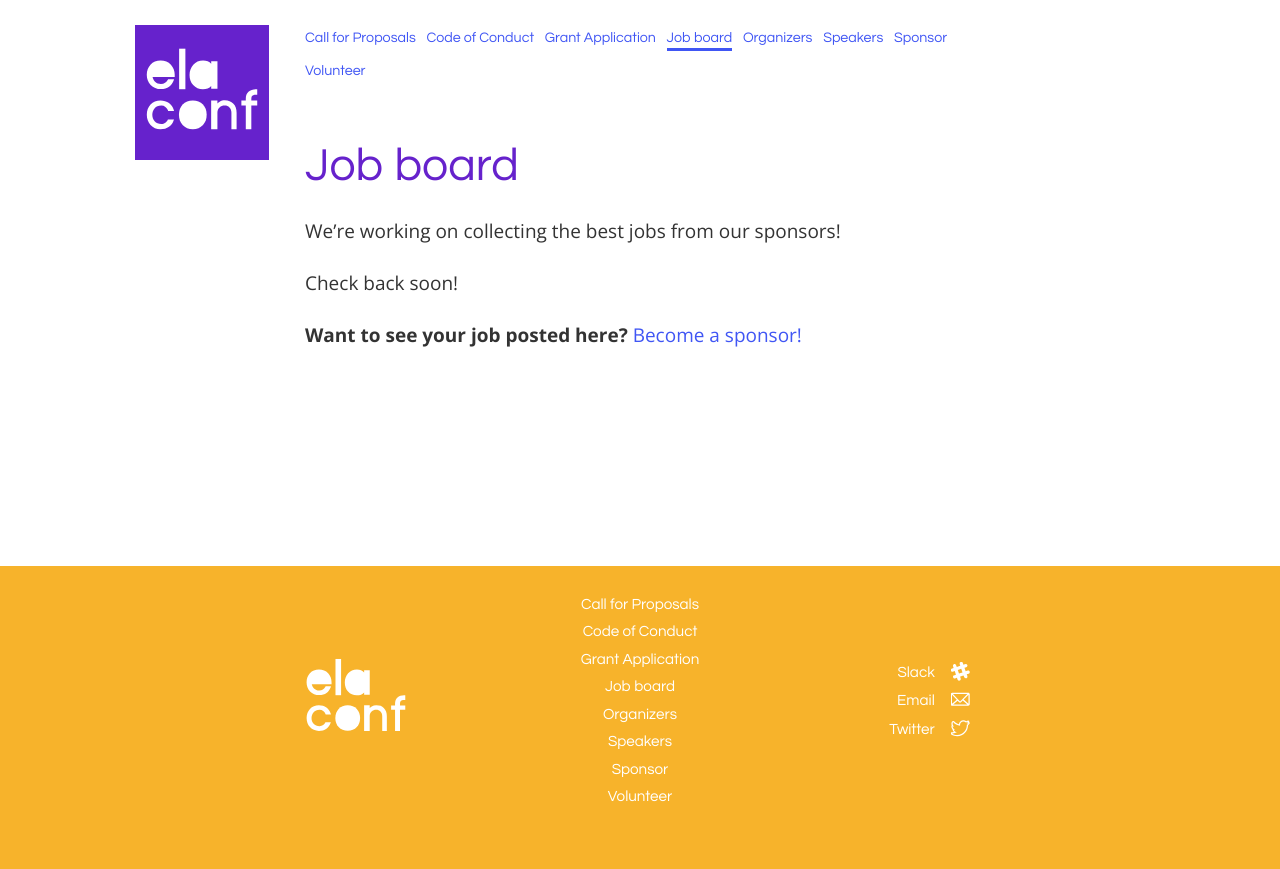
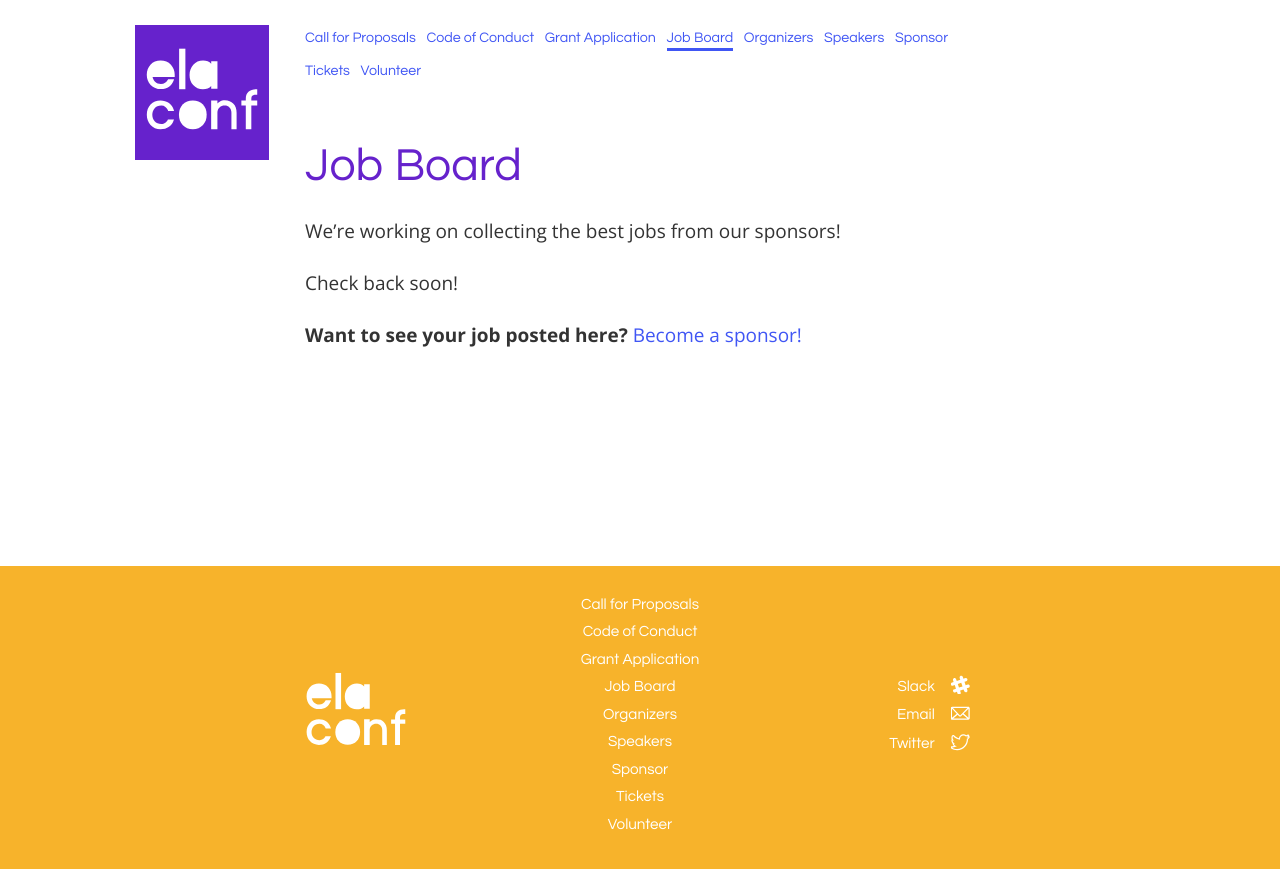
Before and after one commit to elaconf/elaconf.github.io, a Jekyll site: the page built from jobs/index.md, in a window 1280 px wide. Shown: the top 869 px of the page. Built offline with Jekyll 4.4.1, drawn with Linux system fonts in a browser that asks for light colours.

Commit message:
add tickets page

```diff
--- /dev/null
+++ b/_includes/tickets.html
@@ -0,0 +1,4 @@
+<p>Early bird tickets are now on sale until September 25th or until they run out!</p>
+<script async src="//widgets.nvite.com/1.5/tickets.js" data-resource="ea6a" style="margin-bottom: 2em;"></script>
+<p>After November 1st, all tickets sales are final.</p>
+<p>We don't wish for the cost of a ticket to be a barrier for any woman to attend. We offer complimentary tickets to all <a href="/proposals">speakers</a> and <a href="/volunteer">volunteers</a>. We also offer <a href="/grant">grants</a> based on either financial or diversity based factors.</p>
--- a/index.html
+++ b/index.html
@@ -10,10 +10,7 @@ layout: default
     <p>Our <a href="code-of-conduct/">code of conduct</a> is the heart of our event. Please <a href="mailto:hello@elaconf.com">reach out to us</a> if you have any concerns or there is something you would like to see included that isn’t.</p>
 
     <h2 id="tickets">Tickets</h2>
-    <p>Early bird tickets are now on sale until September 25th or until they run out!</p>
-    <script async src="//widgets.nvite.com/1.5/tickets.js" data-resource="ea6a" style="margin-bottom: 2em;"></script>
-    <p>After November 1st, all tickets sales are final.</p>
-    <p>We don't wish for the cost of a ticket to be a barrier for any woman to attend. We offer complimentary tickets to all <a href="/proposals">speakers</a> and <a href="/volunteer">volunteers</a>. We also offer <a href="/grant">grants</a> based on either financial or diversity based factors.</p>
+    {% include tickets.html %}
     <!--
     <h3>What&rsquo;s included</h3>
     <ul>
--- a/jobs/index.md
+++ b/jobs/index.md
@@ -1,6 +1,6 @@
 ---
 layout: page
-title: Job board
+title: Job Board
 jobs:
 #- position: Designer
 #  company: Mapbox
--- /dev/null
+++ b/tickets/index.md
@@ -0,0 +1,6 @@
+---
+layout: page
+title: Tickets
+---
+
+{% include tickets.html %}
```
